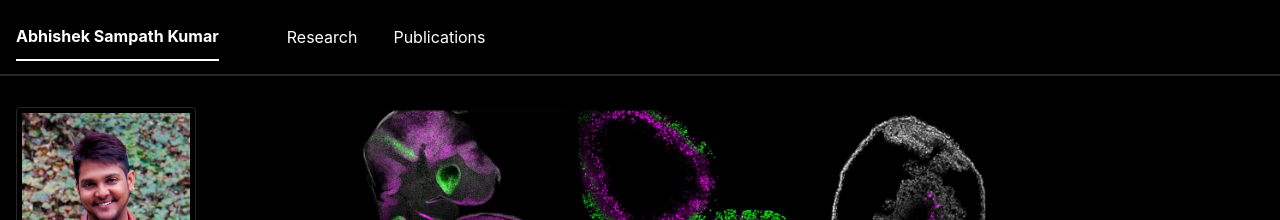
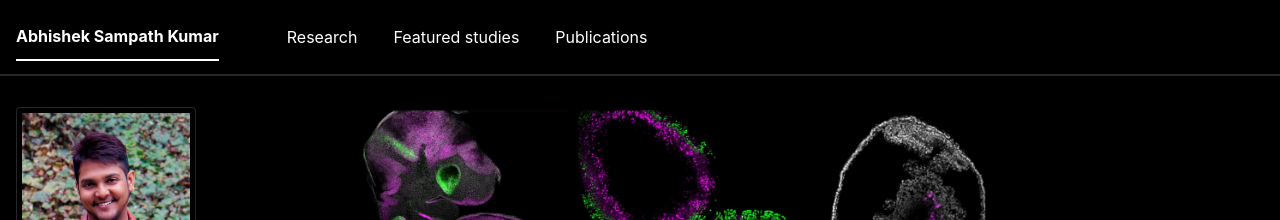
Before and after one commit to AbhiSampathKumar/abhisampathkumar.github.io, a Jekyll site: the page built from _pages/about.md, in a window 1280 px wide. Shown: the top 220 px of the page. Built offline with Jekyll 4.4.1, drawn with Linux system fonts in a browser that asks for light colours; a script that is not in the unit is left out.

Commit message:
Add files via upload

```diff
--- a/_data/navigation.yml
+++ b/_data/navigation.yml
@@ -5,6 +5,9 @@ main:
   - title: "Research"
     url: /research/
 
+  - title: "Featured studies"
+    url: /featured-studies/
+
   - title: "Publications"
     url: /publications/
 
```
